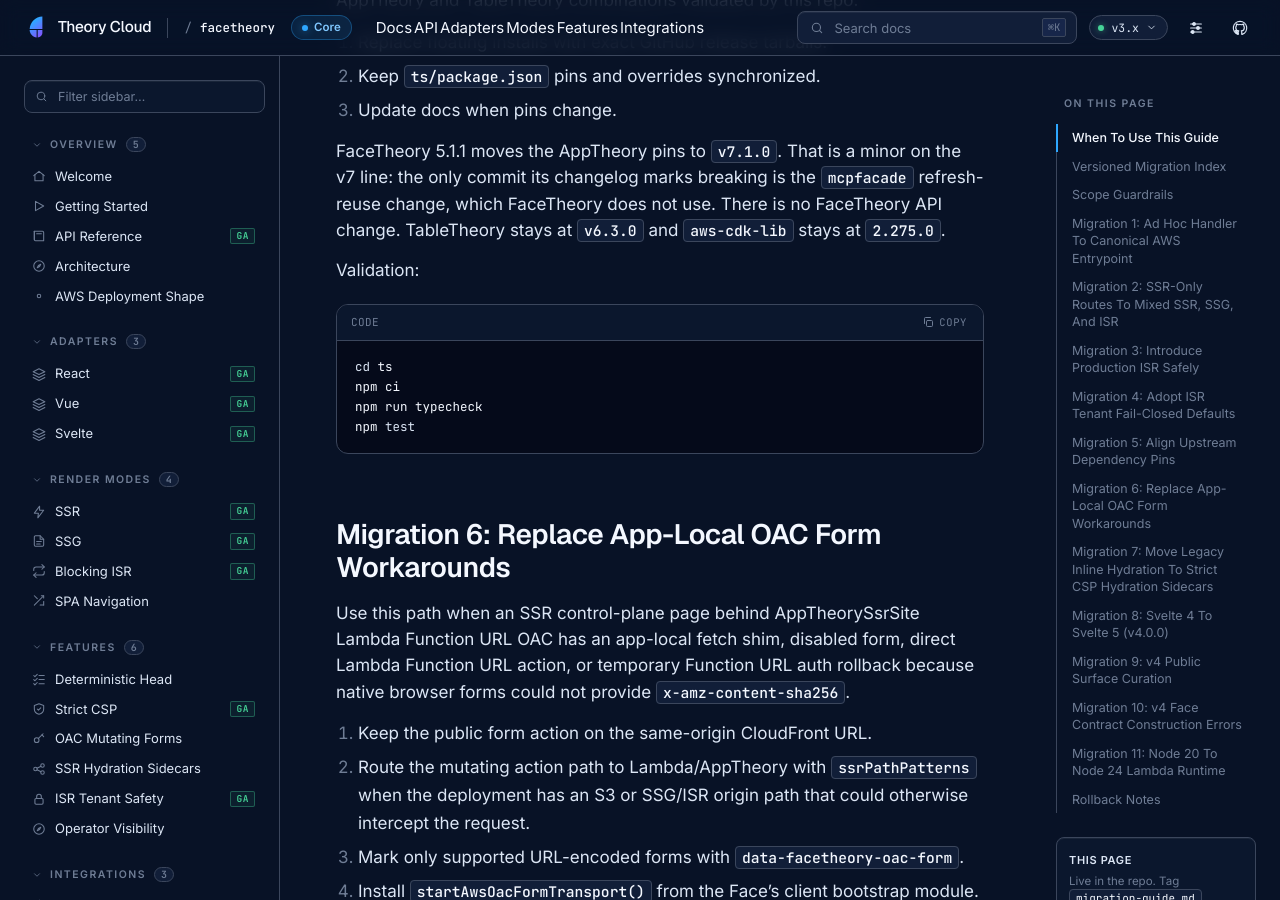
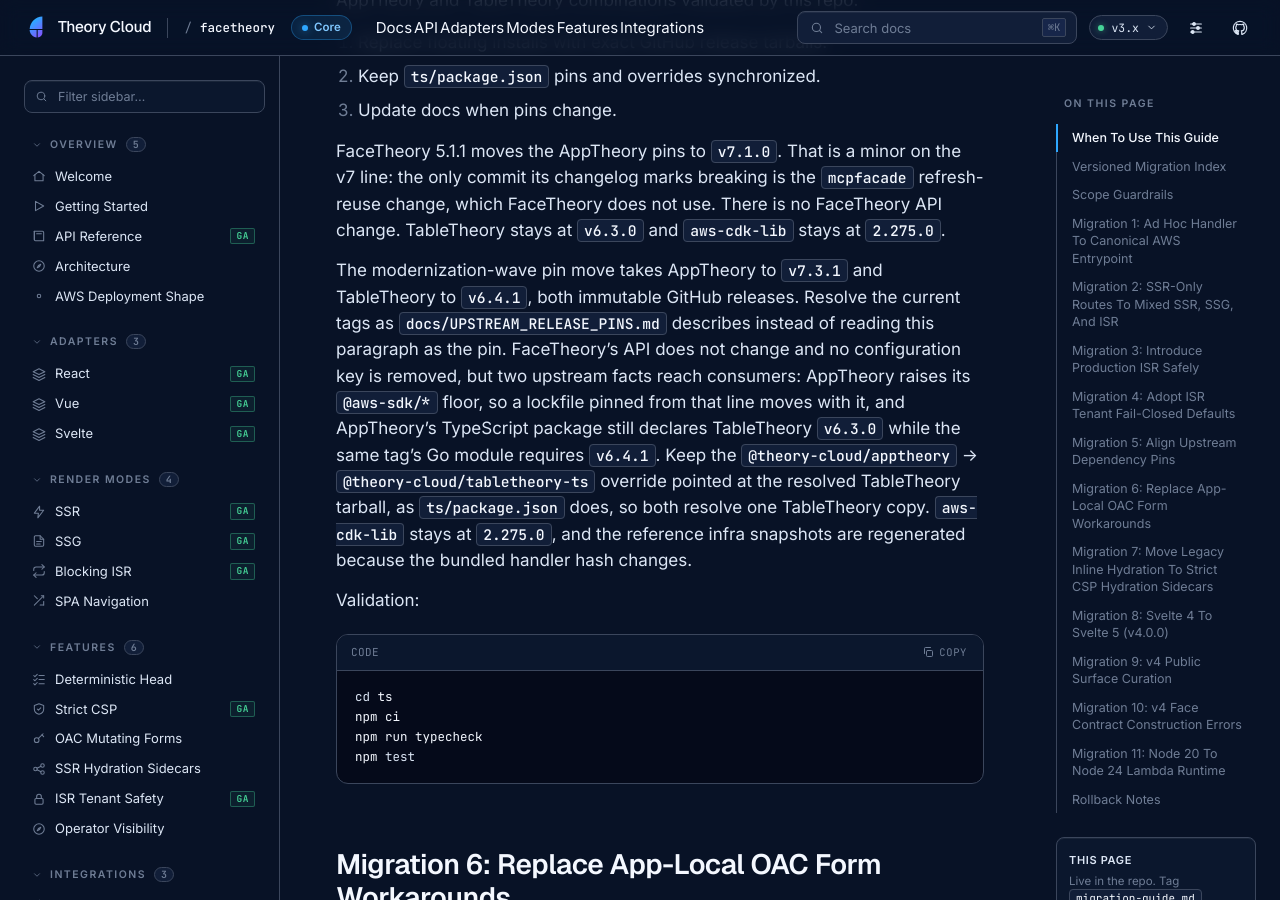
Before and after one commit to theory-cloud/FaceTheory, a Jekyll site: the page built from docs/migration-guide.md, in a window 1280 px wide and 900 px high, scrolled down 5731 px. Built offline with Jekyll 4.4.1, drawn with Linux system fonts in a browser that asks for light colours.

Commit message:
fix(docs): correct the pin-move snapshot claim and stale v7.1.0 prose
The pins ledger said neither infra snapshot moves and both Code.S3Key values
are unchanged. The v7.3.1 pin move changed both and regenerated both. Replace
that with the mechanism, which is checkable against the release assets: the
stacks bundle the pinned release into the Lambda asset, and its dist/index.js
re-exports the MCP and OAuth modules, so published code the reference handlers
never call is still inside the bundle. Unreachable at runtime is not absent
from the asset. Add the standing rule that a future pin move must regenerate
both snapshots.

Re-check the remaining prose against the pinned release rather than the number:
the local-harness sample output named the previous tag, and
AWS_DEPLOYMENT_SHAPE checked per-deployment distributionPaths support on it.
That surface is still absent, so the statement stands, but it now cites the pin
ledger instead of a version. The migration guide had no entry for the move.

Refs Factory docs/058 MW-7.

```diff
--- a/docs/_patterns.yaml
+++ b/docs/_patterns.yaml
@@ -99,9 +99,9 @@ patterns:
     solution: "Use exact release asset URLs documented in the compatibility pins."
     correct_example: |
       npm install --save-exact \
-        https://github.com/theory-cloud/AppTheory/releases/download/v7.1.0/theory-cloud-apptheory-7.1.0.tgz
+        https://github.com/theory-cloud/AppTheory/releases/download/v7.3.1/theory-cloud-apptheory-7.3.1.tgz
       npm install --save-exact \
-        https://github.com/theory-cloud/TableTheory/releases/download/v6.3.0/theory-cloud-tabletheory-ts-6.3.0.tgz
+        https://github.com/theory-cloud/TableTheory/releases/download/v6.4.1/theory-cloud-tabletheory-ts-6.4.1.tgz
     anti_patterns:
       - name: "Floating registry installs"
         why: "The repo validates against explicit pinned combinations."
--- a/docs/migration-guide.md
+++ b/docs/migration-guide.md
@@ -155,6 +155,15 @@ Use this cleanup when dependency installation drift is the main risk and runtime
 FaceTheory 5.1.1 moves the AppTheory pins to `v7.1.0`. That is a minor on the v7 line: the only commit its
 changelog marks breaking is the `mcpfacade` refresh-reuse change, which FaceTheory does not use. There is no FaceTheory
 API change. TableTheory stays at `v6.3.0` and `aws-cdk-lib` stays at `2.275.0`.
+
+The modernization-wave pin move takes AppTheory to `v7.3.1` and TableTheory to `v6.4.1`, both immutable GitHub
+releases. Resolve the current tags as `docs/UPSTREAM_RELEASE_PINS.md` describes instead of reading this paragraph as
+the pin. FaceTheory's API does not change and no configuration key is removed, but two upstream facts reach consumers:
+AppTheory raises its `@aws-sdk/*` floor, so a lockfile pinned from that line moves with it, and AppTheory's TypeScript
+package still declares TableTheory `v6.3.0` while the same tag's Go module requires `v6.4.1`. Keep the
+`@theory-cloud/apptheory` -> `@theory-cloud/tabletheory-ts` override pointed at the resolved TableTheory tarball, as
+`ts/package.json` does, so both resolve one TableTheory copy. `aws-cdk-lib` stays at `2.275.0`, and the reference infra
+snapshots are regenerated because the bundled handler hash changes.
 
 Validation:
 
```
Also changed, not shown: docs/AWS_DEPLOYMENT_SHAPE.md (+3 -2 lines), docs/UPSTREAM_RELEASE_PINS.md (+15 -6 lines), docs/examples/local-harness.md (+1 -1 lines).
